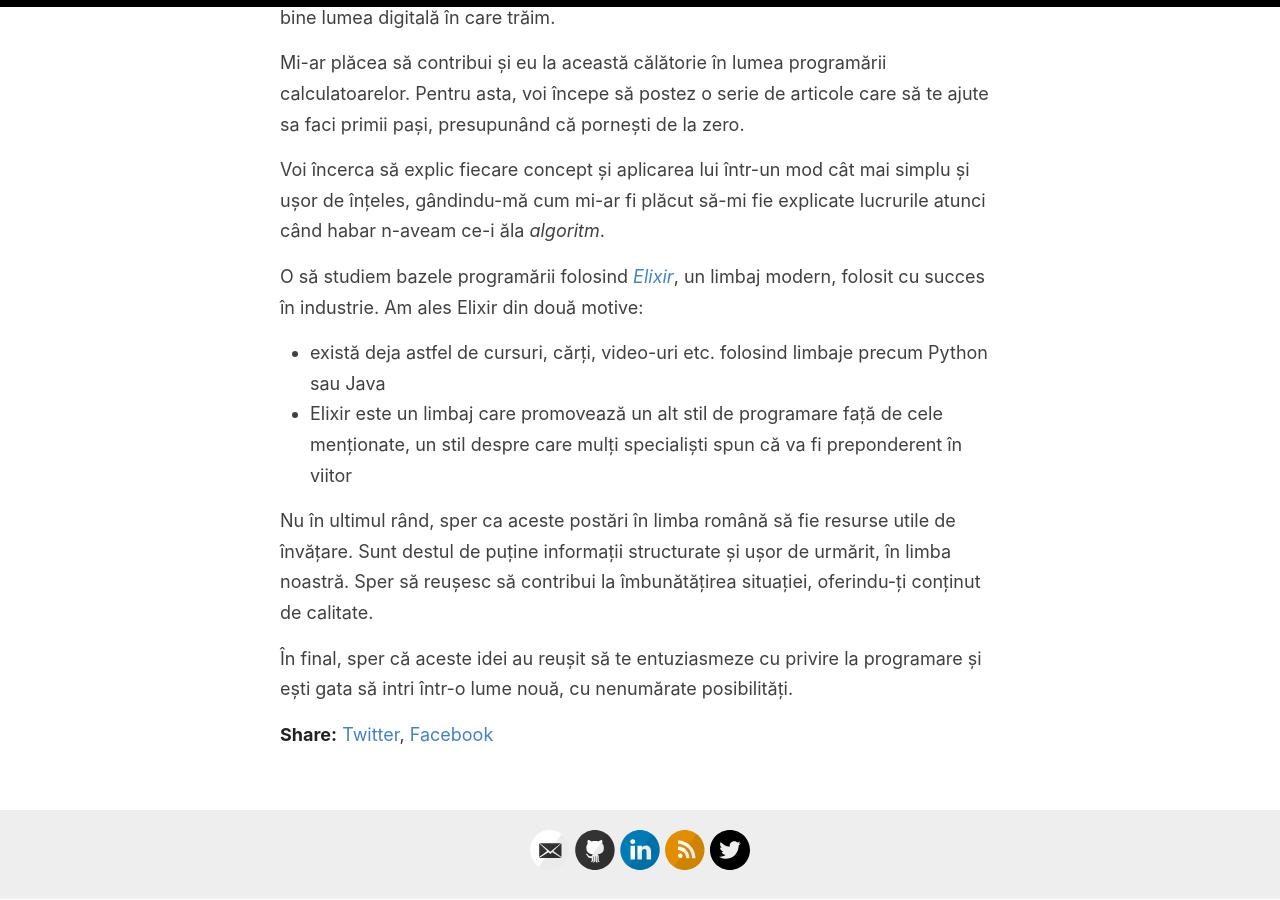
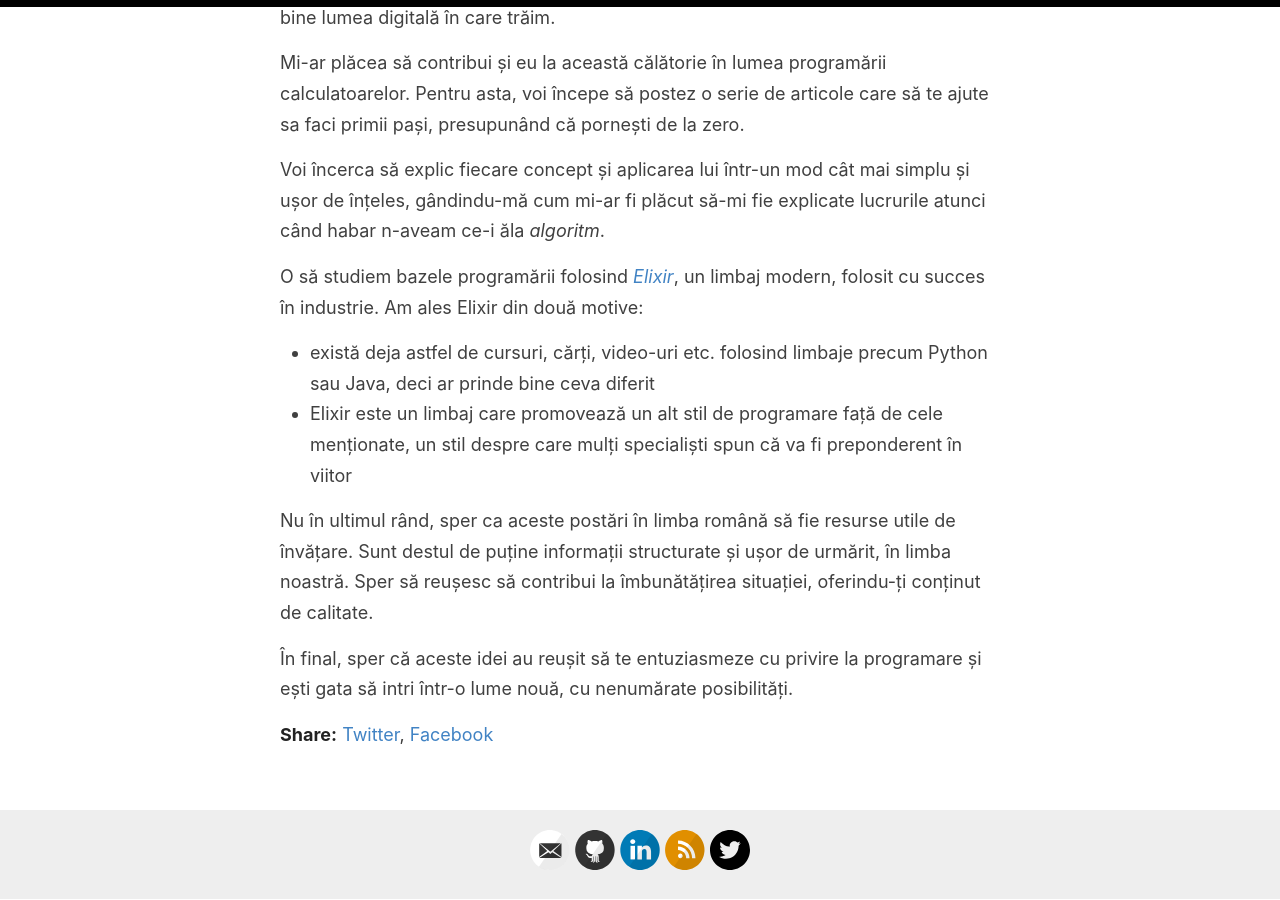
Before and after one commit to danutchindris/danutchindris.github.io, a Jekyll site: the page built from _posts/2020-04-09-start-in-programare.md, in a window 1280 px wide and 900 px high, scrolled down 3325 px. Built offline with Jekyll 4.4.1, drawn with Linux system fonts in a browser that asks for light colours.

Commit message:
make some small changes to the text

```diff
--- a/_posts/2020-04-09-start-in-programare.md
+++ b/_posts/2020-04-09-start-in-programare.md
@@ -100,7 +100,8 @@ habar n-aveam ce-i ăla *algoritm*.
 O să studiem bazele programării folosind [*Elixir*](https://elixir-lang.org), un limbaj
 modern, folosit cu succes în industrie. Am ales Elixir din două motive:
 
-- există deja astfel de cursuri, cărți, video-uri etc. folosind limbaje precum Python sau Java
+- există deja astfel de cursuri, cărți, video-uri etc. folosind limbaje precum Python sau Java,
+deci ar prinde bine ceva diferit
 - Elixir este un limbaj care promovează un alt stil de programare față de cele menționate,
 un stil despre care mulți specialiști spun că va fi preponderent în viitor
 
```
